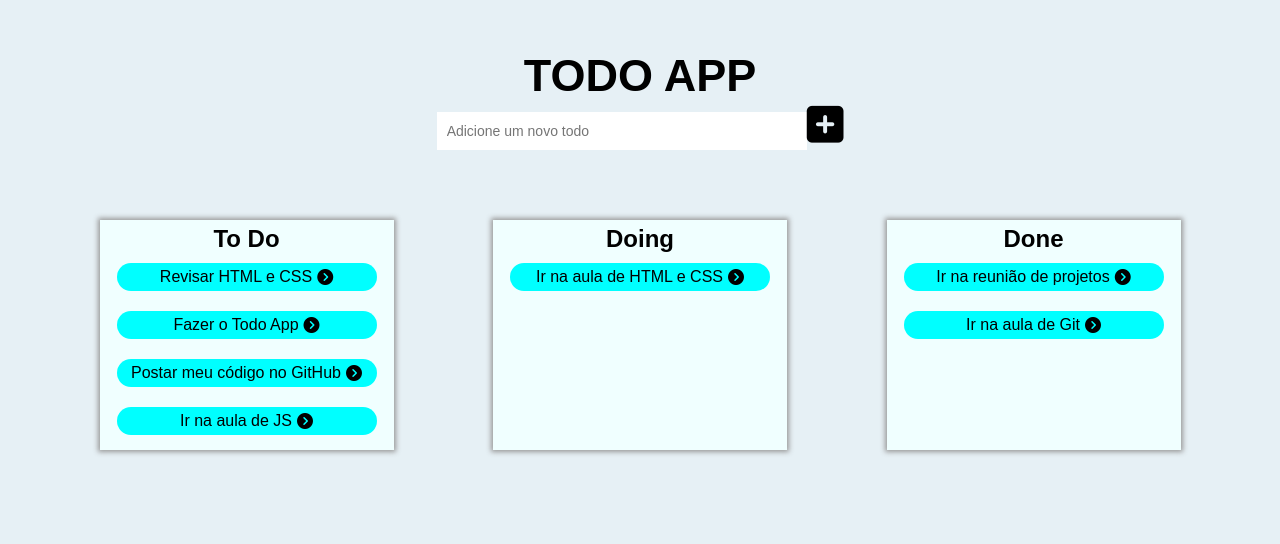
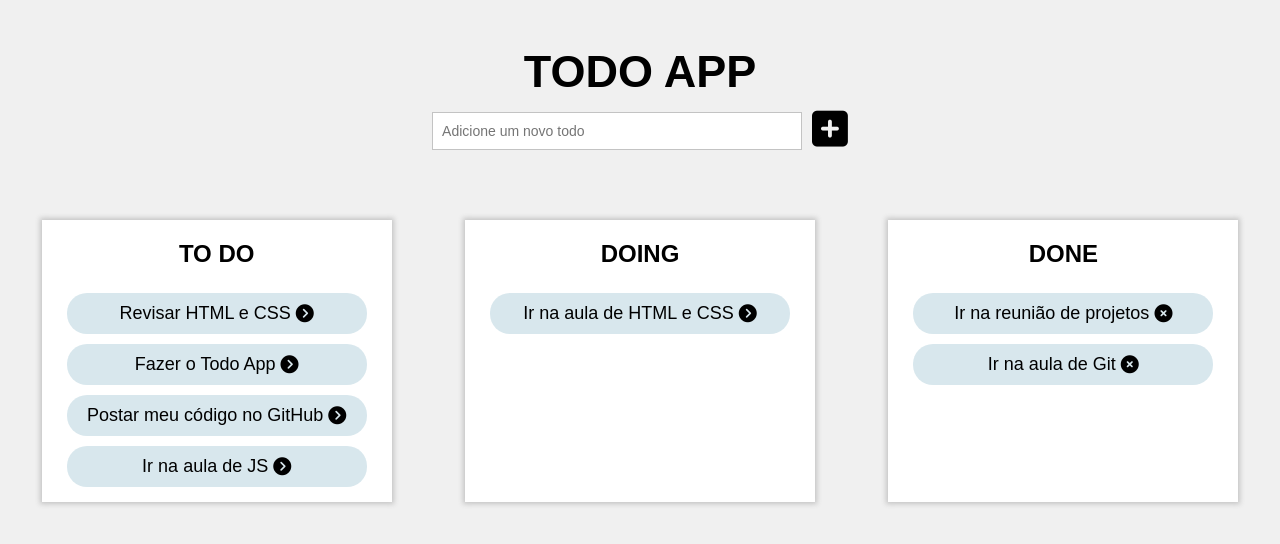
Before and after one commit to JoaoVit0r/practice-todo-list-HTML-e-CSS, a plain HTML site: page index.html in a window 1280 px wide. Drawn offline with Linux system fonts and the light colour scheme.

Commit message:
css finish

```diff
--- a/css/style.css
+++ b/css/style.css
@@ -6,7 +6,7 @@
 html, body{
     height: 100%;
     font-family: sans-serif;
-    background: rgb(230, 240, 245);
+    background: rgb(240, 240, 240);
 }
 
 header{
@@ -24,55 +24,68 @@ header h1{
 
 header .add{
     display: flex;
+    align-content: center;
 }
 
 header input{
     border: none;
     font-size: 14px;
-    padding: 10px;
-    margin-top: 10px;
+    padding: 9px;
+    margin-top: 14px;
+    margin-right: 5px;
     width: 350px;
+    height: 18px;
+    border: 1px solid #c3c3c3;
 }
 header button {
     border: none;
-    background-color: rgb(230, 240, 245);
-    font-size: 42px;
+    background-color: rgb(240, 240, 240);
+    font-size: 41px;
+    margin-top: 9.5px;
+    margin-left: 5px;
+    align-self: flex-start;
 }
 
-
 .topics ul{
-    margin: 10px;
+    margin: 10px 5px;
     display: flex;
     flex-direction: row;
     flex-wrap: wrap; /*Quebra caso seja necessario*/
-    justify-content: space-evenly;
+    justify-content: space-around;
 }
 
 .topics ul li{
     display: flex;
     flex-direction: column;
     align-items: center;
-    background-color: azure;
+    background-color: rgb(255, 255, 255);
     margin: 10px;
     padding: 5px;
     list-style-type: none;
-    box-shadow: 0 0 5px 2px #999;
+    box-shadow: 0 0 5px 2px #c4c4c4;
+}
+
+.topics ul li h2{
+    margin: 15px;
 }
 
 .topics ul li .sub-topic{
     display: flex;
-    margin: 0px 2px;
+    font-size: 18px;
+    margin: 5px 2px;
     flex-direction: column;
 }
 
 .topics ul li .sub-topic li{
     display: flex;
-    width: 250px;
-    background-color: aqua;
+    width: 300px;
+    background-color: rgba(169, 203, 216, 0.45);
     flex-direction: row;
     justify-content: center;
     border-radius: 20px;
     box-shadow: none;
+    padding: 10px 0px;
+    margin: 5px 18px;
 }
 
 .topics ul li .sub-topic li i {
--- a/index.html
+++ b/index.html
@@ -18,7 +18,7 @@
         <div class="topics">
             <ul>
                 <li>
-                    <h2>To Do</h2>
+                    <h2>TO DO</h2>
                     <ul class="sub-topic">
                         <li>Revisar HTML e CSS <i class="fas fa-chevron-circle-right"></i></li>
                         <li>Fazer o Todo App <i class="fas fa-chevron-circle-right"></i></li>
@@ -27,16 +27,18 @@
                     </ul>
                 </li>
                 <li>
-                    <h2>Doing</h2>
+                    <h2>DOING</h2>
                     <ul class="sub-topic">
                         <li>Ir na aula de HTML e CSS <i class="fas fa-chevron-circle-right"></i></li>
                     </ul>
                 </li>
                 <li>
-                    <h2>Done</h2>
+                    <h2>DONE</h2>
                     <ul class="sub-topic">
-                        <li>Ir na reunião de projetos <i class="fas fa-chevron-circle-right"></i></li>
-                        <li>Ir na aula de Git <i class="fas fa-chevron-circle-right"></i></li>
+                        <li>Ir na reunião de projetos <i class="fas fa-times-circle"></i>
+                        </li>
+                        <li>Ir na aula de Git <i class="fas fa-times-circle"></i>
+                        </li>
                     </ul>
                 </li>
             </ul>
```
